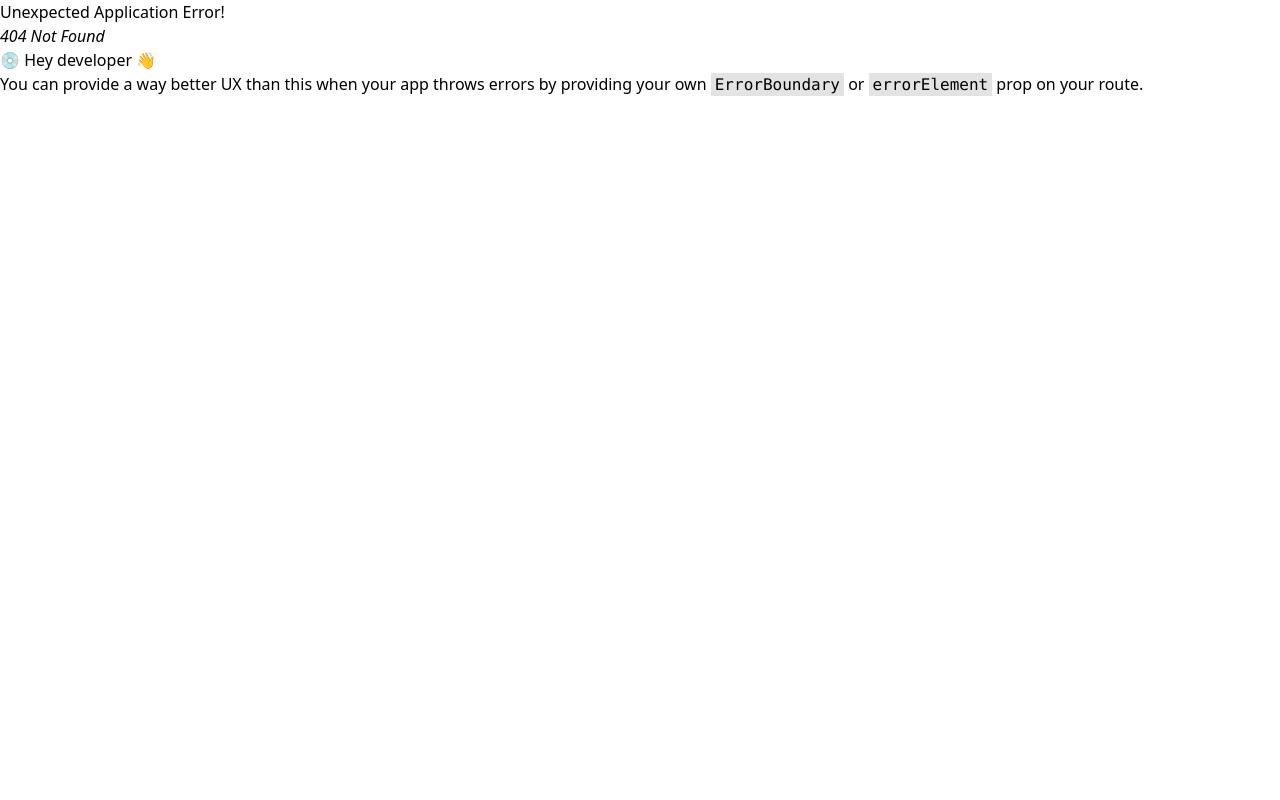
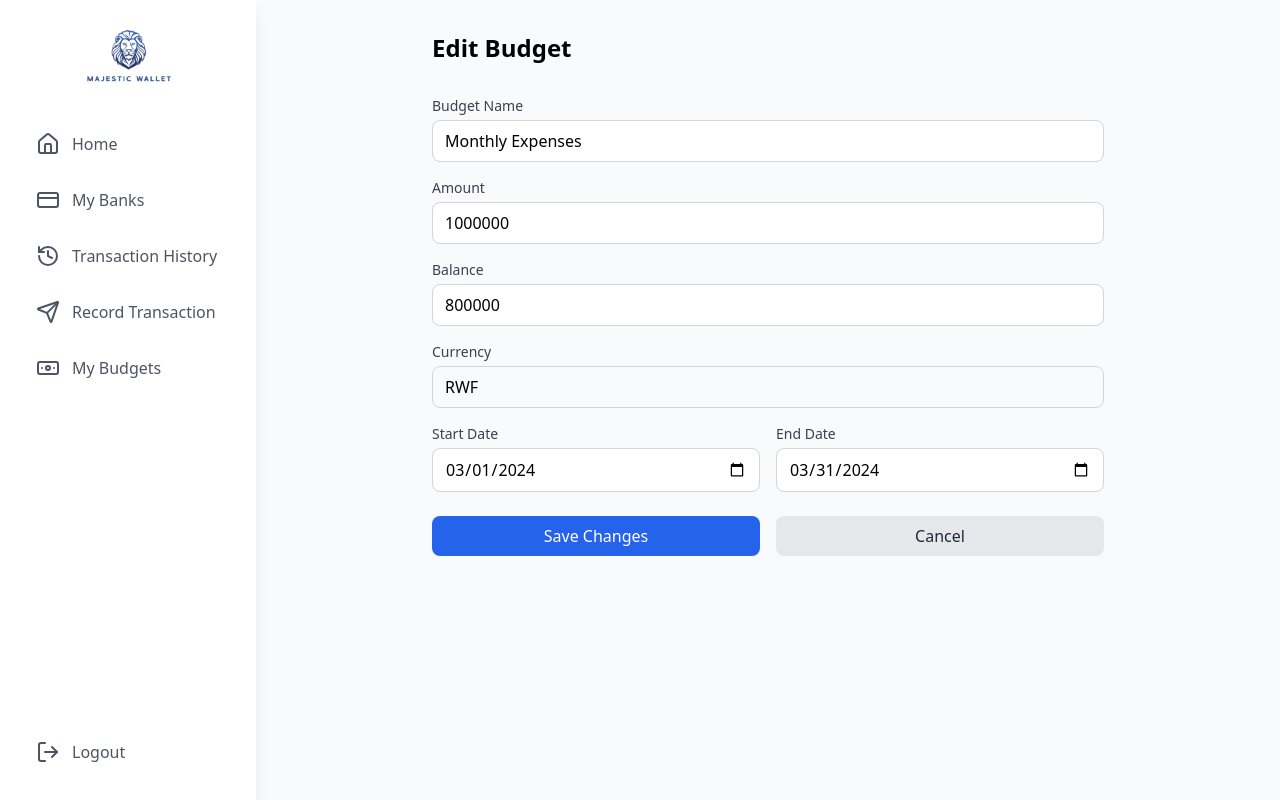
Before and after one commit to Bikaze/Taskforce, a React (Vite) app: page /budgets/1 in a window 1280 px wide. Before the commit this address had no page. Built offline with nearby package versions, Linux system fonts and the light colour scheme.

Commit message:
Implemented budget pages

```diff
--- a/src/components/BudgetCard.tsx
+++ b/src/components/BudgetCard.tsx
@@ -1,16 +1,12 @@
-interface BudgetItem {
-  category: string;
-  spent: number;
-  budget: number;
-}
+import { Budget } from "../types/budget";
 
 interface BudgetCardProps {
-  budgets: BudgetItem[];
+  budgets: Budget[];
 }
 
 const BudgetCard: React.FC<BudgetCardProps> = ({ budgets }) => {
-  const calculatePercentage = (spent: number, budget: number) => {
-    return (spent / budget) * 100;
+  const calculatePercentage = (balance: number, amount: number) => {
+    return (balance / amount) * 100;
   };
 
   const getProgressColor = (percentage: number) => {
@@ -27,20 +23,19 @@ const BudgetCard: React.FC<BudgetCardProps> = ({ budgets }) => {
 
   return (
     <div className="bg-white p-6 rounded-xl shadow-sm">
-      <h3 className="text-xl font-semibold mb-4">Budget Overview</h3>
       <div className="space-y-4">
-        {budgets.map((item, index) => {
-          const percentage = calculatePercentage(item.spent, item.budget);
+        {budgets.map((budget, index) => {
+          const percentage = calculatePercentage(budget.balance, budget.amount);
           return (
-            <div key={index} className="space-y-2">
+            <div key={budget.id || index} className="space-y-2">
               <div className="flex justify-between items-center">
                 <span className="text-sm font-medium text-gray-700">
-                  {item.category}
+                  {budget.name}
                 </span>
                 <div className="flex items-center gap-2">
                   <span className="text-sm text-gray-600">
-                    ${item.spent.toLocaleString()} / $
-                    {item.budget.toLocaleString()}
+                    {budget.balance.toLocaleString()} /{" "}
+                    {budget.amount.toLocaleString()} RWF
                   </span>
                   <span
                     className={`text-sm font-medium ${getTextColor(
--- /dev/null
+++ b/src/pages/BudgetDetailPage.tsx
@@ -0,0 +1,133 @@
+import { useState, useEffect } from "react";
+import { useParams, useNavigate } from "react-router-dom";
+import { Budget } from "../types/budget";
+
+const BudgetDetailPage = () => {
+  const { id } = useParams();
+  const navigate = useNavigate();
+  const [budget, setBudget] = useState<Budget | null>(null);
+
+  useEffect(() => {
+    if (id !== "new") {
+      setBudget({
+        id: "1",
+        name: "Monthly Expenses",
+        amount: 1000000,
+        balance: 800000,
+        startDate: "2024-03-01",
+        endDate: "2024-03-31",
+      });
+    }
+  }, [id]);
+
+  const handleSubmit = (e: React.FormEvent) => {
+    e.preventDefault();
+    navigate("/budgets");
+  };
+
+  return (
+    <div className="max-w-2xl mx-auto">
+      <h1 className="text-2xl font-bold mb-8">
+        {id === "new" ? "Create Budget" : "Edit Budget"}
+      </h1>
+
+      <form onSubmit={handleSubmit} className="space-y-6">
+        <div className="space-y-4">
+          <div>
+            <label className="block text-sm font-medium text-gray-700 mb-1">
+              Budget Name
+            </label>
+            <input
+              type="text"
+              defaultValue={budget?.name}
+              className="w-full px-3 py-2 border border-gray-300 rounded-lg focus:ring-2 focus:ring-blue-500"
+              required
+            />
+          </div>
+
+          <div>
+            <label className="block text-sm font-medium text-gray-700 mb-1">
+              Amount
+            </label>
+            <input
+              type="number"
+              defaultValue={budget?.amount}
+              className="w-full px-3 py-2 border border-gray-300 rounded-lg focus:ring-2 focus:ring-blue-500"
+              required
+            />
+          </div>
+
+          {id !== "new" && (
+            <div>
+              <label className="block text-sm font-medium text-gray-700 mb-1">
+                Balance
+              </label>
+              <input
+                type="number"
+                defaultValue={budget?.balance}
+                className="w-full px-3 py-2 border border-gray-300 rounded-lg focus:ring-2 focus:ring-blue-500"
+                required
+              />
+            </div>
+          )}
+
+          <div>
+            <label className="block text-sm font-medium text-gray-700 mb-1">
+              Currency
+            </label>
+            <input
+              type="text"
+              value="RWF"
+              className="w-full px-3 py-2 border border-gray-300 rounded-lg bg-gray-50"
+              disabled
+            />
+          </div>
+
+          <div className="grid grid-cols-1 md:grid-cols-2 gap-4">
+            <div>
+              <label className="block text-sm font-medium text-gray-700 mb-1">
+                Start Date
+              </label>
+              <input
+                type="date"
+                defaultValue={budget?.startDate}
+                className="w-full px-3 py-2 border border-gray-300 rounded-lg focus:ring-2 focus:ring-blue-500"
+                required
+              />
+            </div>
+
+            <div>
+              <label className="block text-sm font-medium text-gray-700 mb-1">
+                End Date
+              </label>
+              <input
+                type="date"
+                defaultValue={budget?.endDate}
+                className="w-full px-3 py-2 border border-gray-300 rounded-lg focus:ring-2 focus:ring-blue-500"
+                required
+              />
+            </div>
+          </div>
+        </div>
+
+        <div className="flex gap-4">
+          <button
+            type="submit"
+            className="flex-1 px-4 py-2 bg-blue-600 text-white rounded-lg hover:bg-blue-700"
+          >
+            {id === "new" ? "Create Budget" : "Save Changes"}
+          </button>
+          <button
+            type="button"
+            onClick={() => navigate("/budgets")}
+            className="flex-1 px-4 py-2 bg-gray-200 text-gray-800 rounded-lg hover:bg-gray-300"
+          >
+            Cancel
+          </button>
+        </div>
+      </form>
+    </div>
+  );
+};
+
+export default BudgetDetailPage;
--- /dev/null
+++ b/src/pages/BudgetsPage.tsx
@@ -0,0 +1,91 @@
+import { useState } from "react";
+import { useNavigate } from "react-router-dom";
+import { Plus } from "lucide-react";
+import { Budget } from "../types/budget";
+import BudgetCard from "../components/BudgetCard";
+
+const BudgetsPage = () => {
+  const navigate = useNavigate();
+  const [budgets] = useState<Budget[]>([
+    {
+      id: "1",
+      name: "Monthly Expenses",
+      amount: 1000000,
+      balance: 800000,
+      startDate: "2024-03-01",
+      endDate: "2024-03-31",
+    },
+  ]);
+
+  return (
+    <div className="space-y-6">
+      <div className="flex justify-between items-center">
+        <h1 className="text-2xl font-bold">My Budgets</h1>
+        <button
+          onClick={() => navigate("/budgets/new")}
+          className="flex items-center gap-2 px-4 py-2 bg-blue-600 text-white rounded-lg hover:bg-blue-700"
+        >
+          <Plus className="w-5 h-5" />
+          Create Budget
+        </button>
+      </div>
+
+      <BudgetCard budgets={budgets} />
+
+      <div className="grid grid-cols-1 md:grid-cols-2 lg:grid-cols-3 gap-6">
+        {budgets.map((budget) => (
+          <div
+            key={budget.id}
+            onClick={() => navigate(`/budgets/${budget.id}`)}
+            className="bg-white p-6 rounded-xl shadow-sm hover:shadow-md transition-shadow cursor-pointer"
+          >
+            <h3 className="text-lg font-semibold mb-4">{budget.name}</h3>
+            <div className="space-y-4">
+              <div>
+                <div className="flex justify-between text-sm text-gray-600 mb-1">
+                  <span>Progress</span>
+                  <span>
+                    {Math.round((budget.balance / budget.amount) * 100)}%
+                  </span>
+                </div>
+                <div className="h-2 bg-gray-100 rounded-full overflow-hidden">
+                  <div
+                    className={`h-full transition-all duration-300 ${
+                      budget.balance / budget.amount >= 1
+                        ? "bg-red-500"
+                        : budget.balance / budget.amount >= 0.8
+                        ? "bg-yellow-500"
+                        : "bg-green-500"
+                    }`}
+                    style={{
+                      width: `${Math.min(
+                        (budget.balance / budget.amount) * 100,
+                        100
+                      )}%`,
+                    }}
+                  />
+                </div>
+              </div>
+
+              <div className="flex justify-between text-sm">
+                <span className="text-gray-600">Balance</span>
+                <span className="font-medium">
+                  {budget.balance.toLocaleString()} RWF
+                </span>
+              </div>
+
+              <div className="flex justify-between text-sm">
+                <span className="text-gray-600">Amount</span>
+                <span className="font-medium">
+                  {budget.amount.toLocaleString()} RWF
+                </span>
+              </div>
+            </div>
+          </div>
+        ))}
+      </div>
+    </div>
+  );
+};
+
+export default BudgetsPage;
--- a/src/pages/Dashboard.tsx
+++ b/src/pages/Dashboard.tsx
@@ -1,10 +1,14 @@
+import { useNavigate } from "react-router-dom";
 import BalanceCard from "../components/BalanceCard";
 import BudgetCard from "../components/BudgetCard";
 import CategoryItem from "../components/CategoryItem";
 import Header from "../components/Header";
 import TransactionTable from "../components/TransactionTable";
+import { Budget } from "../types/budget";
 
 const Dashboard = () => {
+  const navigate = useNavigate();
+
   const transactions = [
     {
       name: "Salary Deposit",
@@ -30,11 +34,11 @@ const Dashboard = () => {
     { name: "Investment", balance: 2000, color: "#FFBB28" },
   ];
 
-  const budgets = [
-    { category: "Shopping", spent: 800, budget: 1000 },
-    { category: "Food & Drinks", spent: 950, budget: 1000 },
-    { category: "Transportation", spent: 1200, budget: 1000 },
-    { category: "Housing", spent: 2800, budget: 3000 },
+  const budgets: Budget[] = [
+    { id: "1", name: "Shopping", amount: 1000, balance: 800, startDate: "2023-01-01", endDate: "2023-01-31" },
+    { id: "2", name: "Food & Drinks", amount: 1000, balance: 950, startDate: "2023-01-01", endDate: "2023-01-31" },
+    { id: "3", name: "Transportation", amount: 1000, balance: 1200, startDate: "2023-01-01", endDate: "2023-01-31" },
+    { id: "4", name: "Housing", amount: 3000, balance: 2800, startDate: "2023-01-01", endDate: "2023-01-31" },
   ];
 
   return (
@@ -57,7 +61,10 @@ const Dashboard = () => {
         <div className="space-y-4 lg:space-y-6">
           <div className="flex justify-between items-center">
             <h3 className="text-xl font-semibold">My Budgets</h3>
-            <button className="text-blue-500 hover:text-blue-600 transition-colors">
+            <button
+              onClick={() => navigate("/budgets/new")}
+              className="text-blue-500 hover:text-blue-600 transition-colors"
+            >
               + Create Budget
             </button>
           </div>
--- /dev/null
+++ b/src/types/budget.ts
@@ -0,0 +1,8 @@
+export interface Budget {
+  id: string;
+  name: string;
+  amount: number; // previously limit
+  balance: number; // previously spent
+  startDate: string;
+  endDate: string;
+}
```
Also changed, not shown: src/routes/index.tsx (+10 -0 lines).
